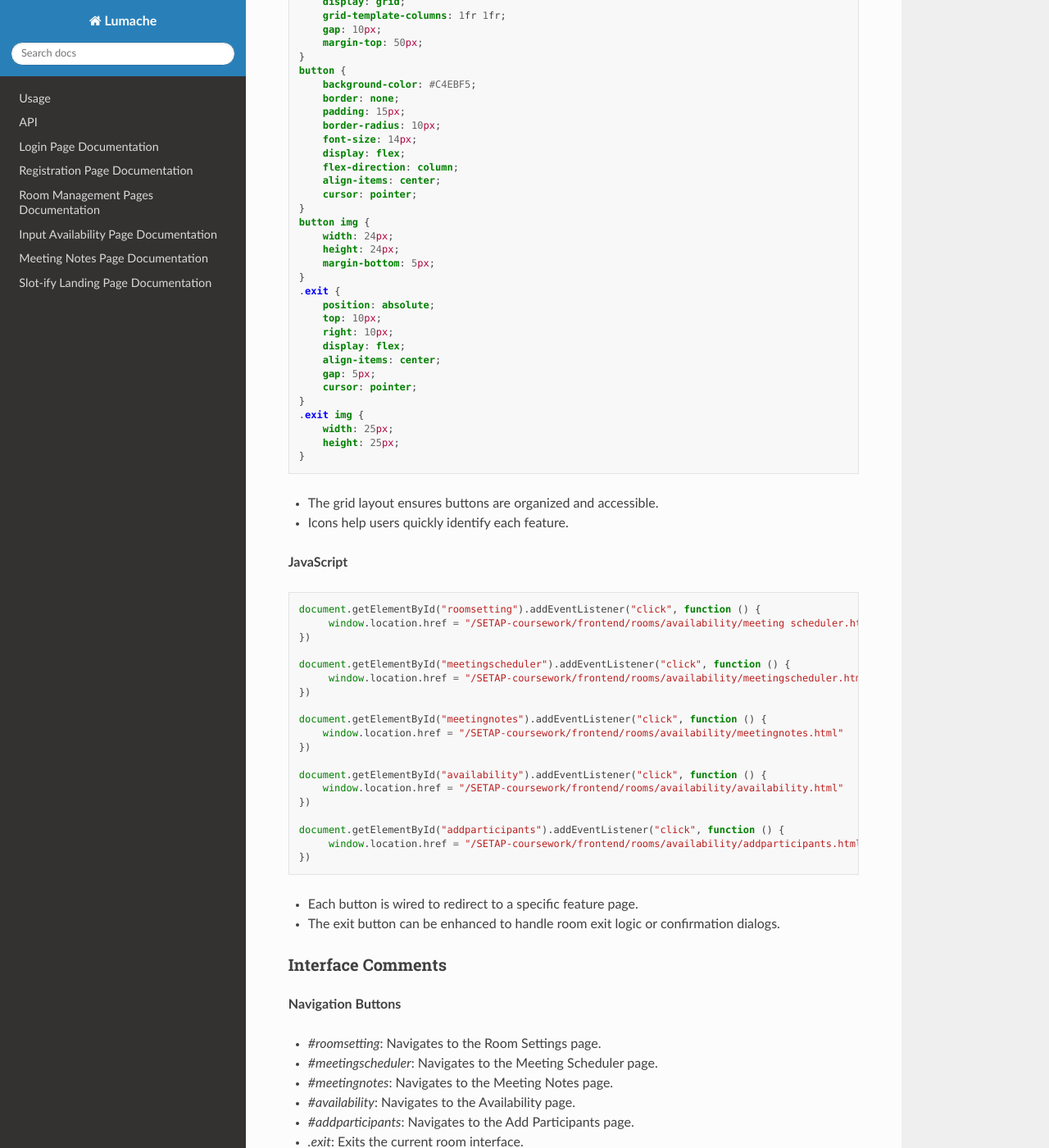
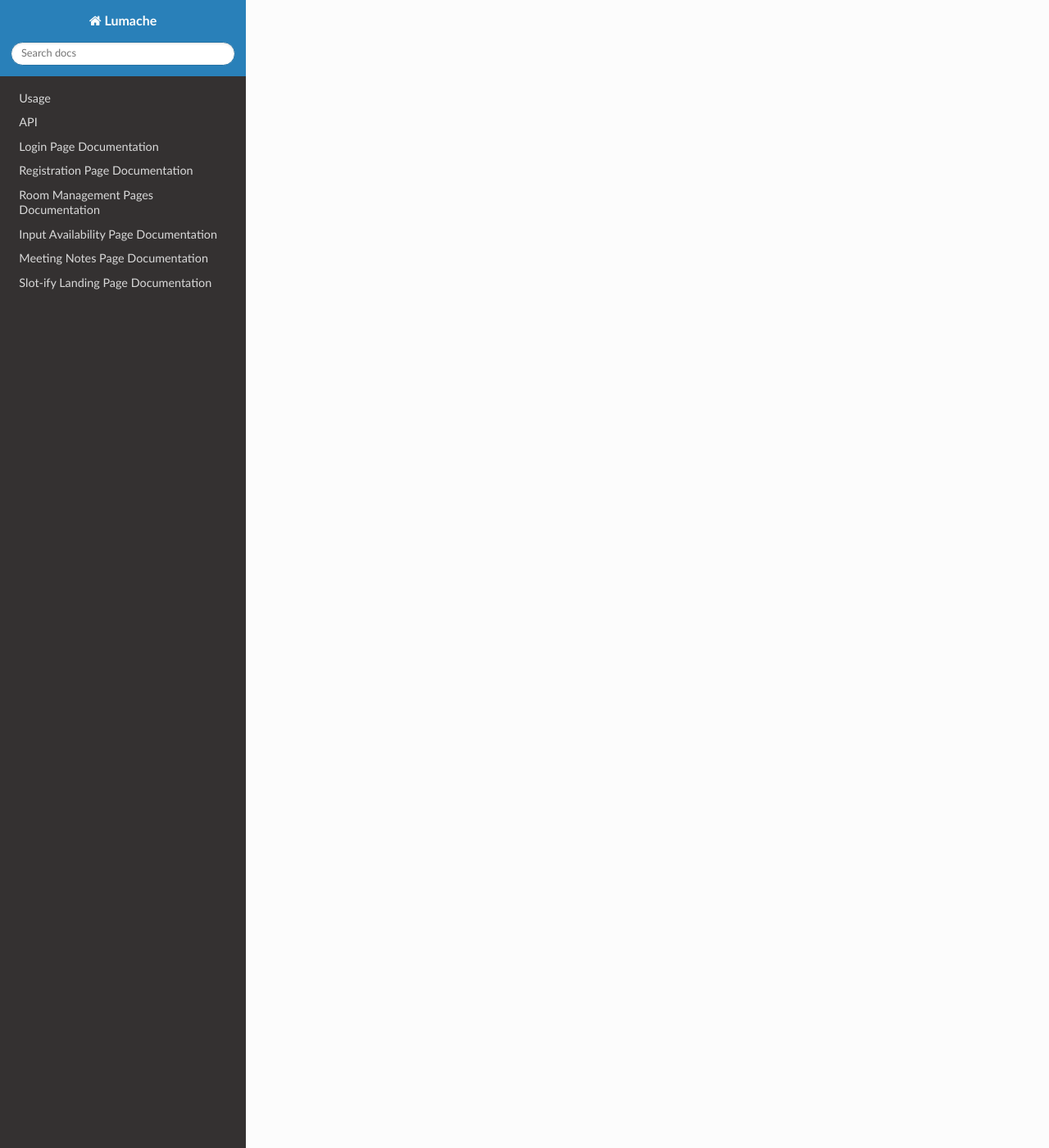
Before and after one commit to IsrarMohammad/Documentation, a Sphinx documentation site: the page built from docs/source/enterRooms.rst, in a window 1280 px wide and 1400 px high, scrolled down 1906 px. Shown: the whole window at 82% size. Built offline with Sphinx 7.4.7 and the Read the Docs theme 3.1.0, drawn with Linux system fonts in a browser that asks for light colours; pages that are not in the unit, such as notebooks, are missing from menus; some of the changed text lies outside the part shown.

Commit message:
Update enterRooms.rst

```diff
--- a/docs/source/enterRooms.rst
+++ b/docs/source/enterRooms.rst
@@ -42,133 +42,3 @@ The Enter Room Menu page consists of three main components:
 - The menu loads with all navigation buttons enabled.
 - When a button is clicked, JavaScript redirects the user to the corresponding feature page.
 - The exit button allows the user to leave the room interface.
-
-Comments
---------
-
-Implementation Comments
-~~~~~~~~~~~~~~~~~~~~~~~
-
-**HTML**
-
-.. code-block:: html
-
-    <div class="container">
-        <div class="exit">
-            <img src="/SETAP-coursework/frontend/icons/room-door.png" alt="exit icon">
-            <span>Exit</span>
-        </div>
-        <div class="buttons">
-            <button id="roomsetting"><img src="/SETAP-coursework/frontend/icons/setting.png" alt="">Room Settings</button>
-            <button id="meetingscheduler"><img src="/SETAP-coursework/frontend/icons/scheduler.png" alt="">Meeting Scheduler</button>
-            <button id="meetingnotes"><img src="/SETAP-coursework/frontend/icons/notes.png" alt="">Meeting Notes</button>
-            <button id="availability"><img src="/SETAP-coursework/frontend/icons/clock.png" alt="">Availability</button>
-            <button id="addparticipants"><img src="/SETAP-coursework/frontend/icons/add.png" alt="">Add Participants</button>
-        </div>
-    </div>
-
-- Each button is uniquely identified for event handling.
-- The exit button is visually separated and accessible.
-
-**CSS**
-
-.. code-block:: css
-
-    .container {
-        position: relative;
-        width: 300px;
-        text-align: center;
-    }
-    .buttons {
-        display: grid;
-        grid-template-columns: 1fr 1fr;
-        gap: 10px;
-        margin-top: 50px;
-    }
-    button {
-        background-color: #C4EBF5;
-        border: none;
-        padding: 15px;
-        border-radius: 10px;
-        font-size: 14px;
-        display: flex;
-        flex-direction: column;
-        align-items: center;
-        cursor: pointer;
-    }
-    button img {
-        width: 24px;
-        height: 24px;
-        margin-bottom: 5px;
-    }
-    .exit {
-        position: absolute;
-        top: 10px;
-        right: 10px;
-        display: flex;
-        align-items: center;
-        gap: 5px;
-        cursor: pointer;
-    }
-    .exit img {
-        width: 25px;
-        height: 25px;
-    }
-
-- The grid layout ensures buttons are organized and accessible.
-- Icons help users quickly identify each feature.
-
-**JavaScript**
-
-.. code-block:: javascript
-
-    document.getElementById("roomsetting").addEventListener("click", function () {
-         window.location.href = "/SETAP-coursework/frontend/rooms/availability/meeting scheduler.html"
-    })
-
-    document.getElementById("meetingscheduler").addEventListener("click", function () {
-         window.location.href = "/SETAP-coursework/frontend/rooms/availability/meetingscheduler.html"
-    })
-
-    document.getElementById("meetingnotes").addEventListener("click", function () {
-        window.location.href = "/SETAP-coursework/frontend/rooms/availability/meetingnotes.html"
-    })
-
-    document.getElementById("availability").addEventListener("click", function () {
-        window.location.href = "/SETAP-coursework/frontend/rooms/availability/availability.html"
-    })
-
-    document.getElementById("addparticipants").addEventListener("click", function () {
-         window.location.href = "/SETAP-coursework/frontend/rooms/availability/addparticipants.html"
-    })
-
-- Each button is wired to redirect to a specific feature page.
-- The exit button can be enhanced to handle room exit logic or confirmation dialogs.
-
-Interface Comments
-~~~~~~~~~~~~~~~~~~
-
-**Navigation Buttons**
-
-- `#roomsetting`: Navigates to the Room Settings page.
-- `#meetingscheduler`: Navigates to the Meeting Scheduler page.
-- `#meetingnotes`: Navigates to the Meeting Notes page.
-- `#availability`: Navigates to the Availability page.
-- `#addparticipants`: Navigates to the Add Participants page.
-- `.exit`: Exits the current room interface.
-
-**Routing**
-
-- All navigation is handled client-side via JavaScript, changing the `window.location.href` to the appropriate page.
-
-----
-
-.. note::
-   If new features are added or routes change, update the button event handlers and hrefs accordingly.
-
-Index
------
-
-* :ref:`genindex`
-* :ref:`modindex`
-* :ref:`search`
```
